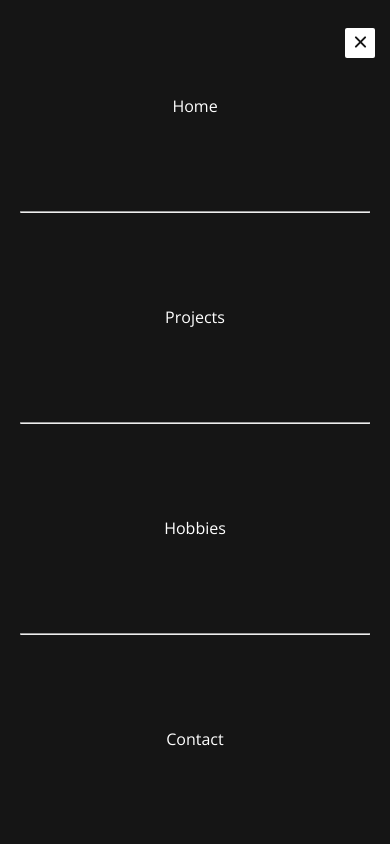
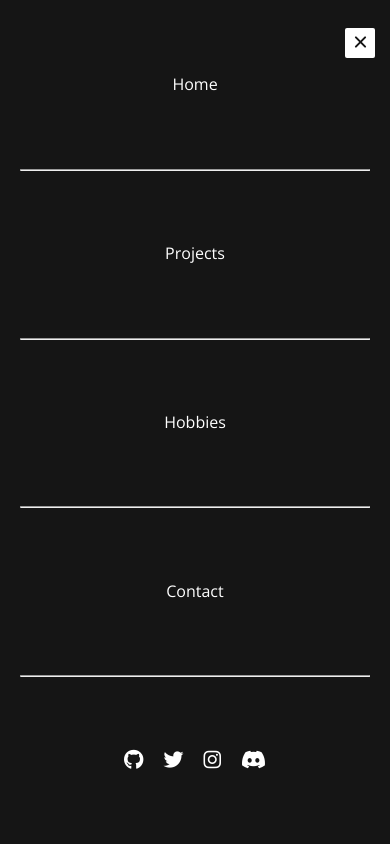
Before and after one commit to thisismudith/thisismudith.github.io, a plain HTML site: page index.html in a window 390 px wide. Both pictures are taken after a click on the element 360 px from the left and 42 px from the top of the page. Shown: the top 844 px of the page. Drawn offline with nearby package versions, Linux system fonts and the light colour scheme; no server answers; grey boxes are pictures that could not be loaded.

Commit message:
Added GitHub Icon
Forgot to add that in the initial commit, so yeah. Anyways,

TODO:
- 404 Error Page (Theme: Conway's Game of Life)
- Adding games?! (idk lol)

```diff
--- a/index.html
+++ b/index.html
@@ -32,6 +32,7 @@
             <a href="#contact" onclick="sidebarScroll(3, true)" id="sidelink-2">Contact</a>
         </div>
         <div class="social">
+          <a class="noHover" href="https://github.com/thisismudith/"><i class="fa-brands fa-github"></i></a>
             <a class="noHover" href="https://twitter.com/thisismudith/"><i class="fa-brands fa-twitter"></i></a>
             <a class="noHover" href="https://instagram.com/thisismudith" target="_blank"><i class="fa-brands fa-instagram"></i></a>
             <a class="noHover" href="https://discordapp.com/users/721612988200648724" target="_blank"><i class="fa-brands fa-discord"></i></a>
@@ -52,6 +53,12 @@
         <div><a href="#fun" onclick="mobileSidebar(this); toggleMenu(document.querySelector('.burger'))">Hobbies</a></div>
         <hr>
         <div><a href="#contact" onclick="mobileSidebar(this); toggleMenu(document.querySelector('.burger'))">Contact</a></div>
+        <hr>
+        <div>
+          <a class="noHover" href="https://github.com/thisismudith/"><i class="fa-brands fa-github"></i></a>
+            <a class="noHover" href="https://twitter.com/thisismudith/"><i class="fa-brands fa-twitter"></i></a>
+            <a class="noHover" href="https://instagram.com/thisismudith" target="_blank"><i class="fa-brands fa-instagram"></i></a>
+            <a class="noHover" href="https://discordapp.com/users/721612988200648724" target="_blank"><i class="fa-brands fa-discord"></i></a></div>
       </div>
       <div class="mobile">
         <div class="mb-logo">
@@ -70,6 +77,7 @@
           </div>
           <div class="mb-btm">
               <div class="line"></div>
+              <a href="https://github.com/thisismudith/"><i class="fa-brands fa-github"></i></a>
               <a href="https://twitter.com/thisismudith/"><i class="fa-brands fa-twitter"></i></a>
               <a href="https://instagram.com/thisismudith" target="_blank"><i class="fa-brands fa-instagram"></i></a>
               <a href="https://discordapp.com/users/721612988200648724" target="_blank"><i class="fa-brands fa-discord"></i></a>
@@ -172,7 +180,7 @@
         <div class="loading"><div></div><div></div><div></div><div></div><div></div><div></div><div></div><div></div><div></div><div></div><div></div><div></div></div>
         <button class="loadMore" onclick="loadRepos(true)">Load More</button>
         <div id="slow-loading">
-          <p>Have a slow internet? Check out my GitHub Page: <a href="https://github.com/thisismudith">@thisismudith</a></p>
+          <p>Have a slow internet? Check out my GitHub Page <a href="https://github.com/thisismudith">@thisismudith</a></p>
         </div>
       </div>
     </div>
--- a/styles/style.css
+++ b/styles/style.css
@@ -223,7 +223,7 @@ button{
     left: 0;
     display: none;
     grid-template-columns: 100%;
-    grid-template-rows: 25% 0 25% 0 25% 0 25%;
+    grid-template-rows: 20% 0 20% 0 20% 0 20% 0 20%;
     background-color: var(--black);
     height: 100vh;
     width: 100%;
@@ -259,6 +259,13 @@ button{
     justify-content: center;
     align-items: center;
     height: 100%;
+}
+.mobileNav div:last-of-type{
+    flex-direction: row;
+    column-gap: 20px;
+}
+.mobileNav div:last-of-type a{
+    font-size: 20px;
 }
 .mobileNav hr{
     display: block;
```
